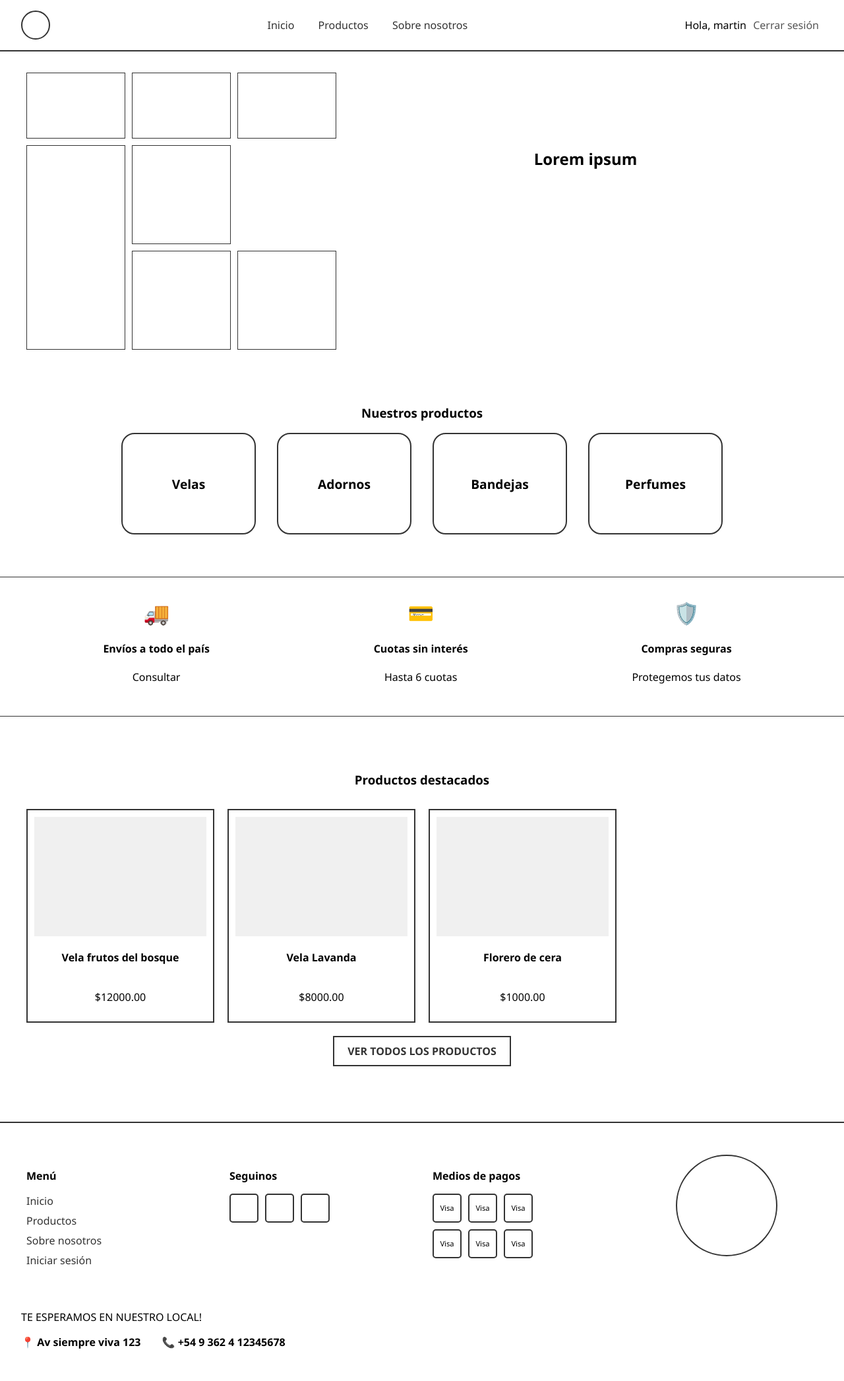
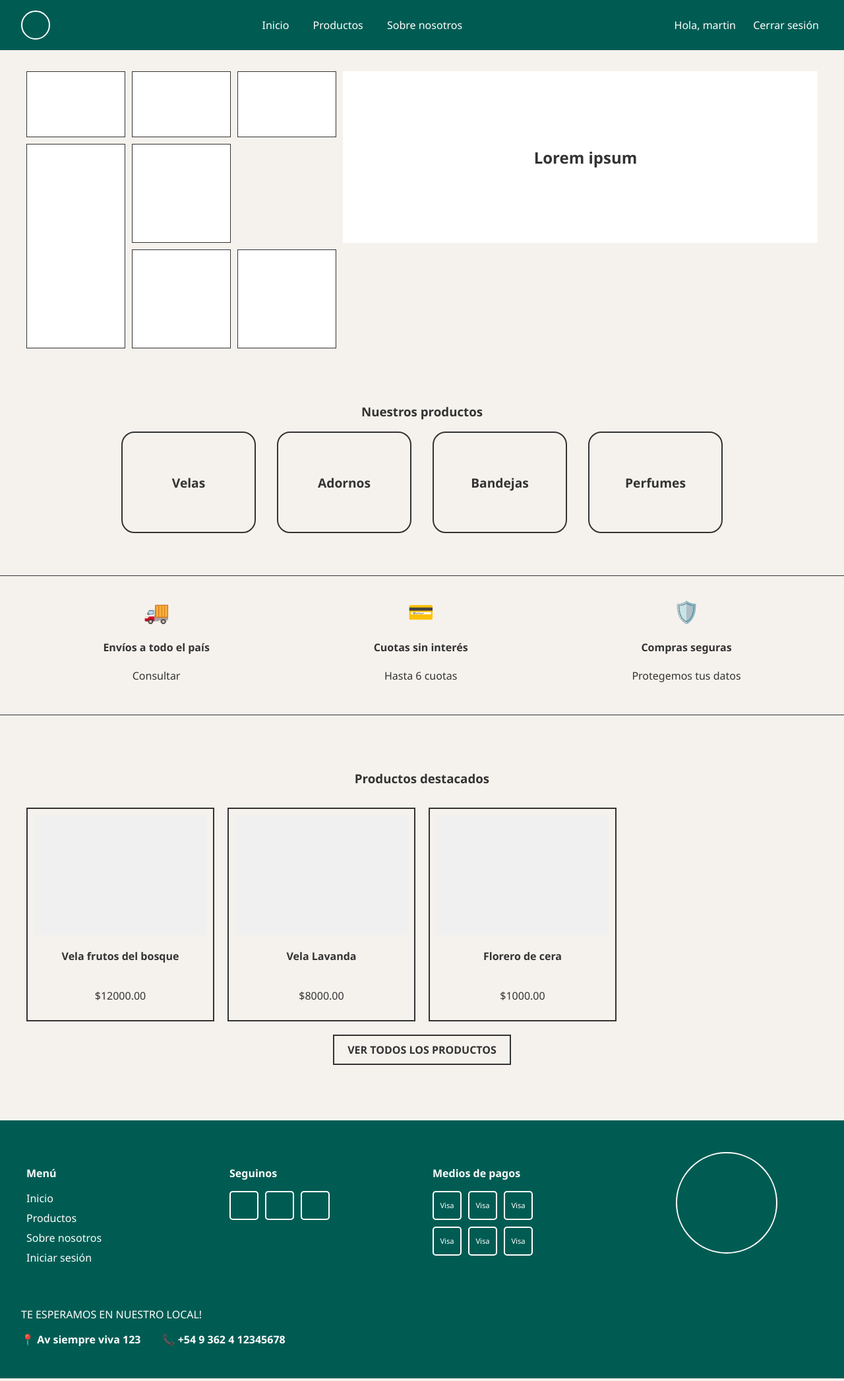
Before and after one commit to SantiniMartin/ecommerce-tohar, a Django app: page / in a window 1280 px wide. Shown: the whole page at 66% size. Run offline with Django 5.2, Linux system fonts and the light colour scheme; a user stored in the database is signed in; data comes from the database, SQL or seed files in the repository; both versions use the stored data as it was after the commit.

Commit message:
Se añaden mejoras visuales

```diff
--- a/static/css/styles.css
+++ b/static/css/styles.css
@@ -1,5 +1,18 @@
 /* Global Styles */
+:root {
+    --bg-color: #F5F2ED;
+    --text-color: #333333;
+    --primary-color: #B2AC88;
+    /* Verde Salvia */
+    --accent-color: #D4AF37;
+    /* Oro Viejo */
+    --dark-green: #005C53;
+    /* Verde Oscuro para navbar/footer */
+    --white: #ffffff;
+}
+
 body {
+
     font-family: 'Segoe UI', Tahoma, Geneva, Verdana, sans-serif;
     margin: 0;
     padding: 0;
@@ -7,7 +20,10 @@ body {
     display: flex;
     flex-direction: column;
     min-height: 100vh;
+    background-color: var(--bg-color);
+    color: var(--text-color);
 }
+
 
 main {
     flex: 1;
@@ -25,13 +41,14 @@ a {
     justify-content: space-between;
     align-items: center;
     padding: 1rem 2rem;
-    border-bottom: 2px solid #333;
+    background-color: var(--dark-green);
+    border-bottom: none;
 }
 
 .circle-logo {
     width: 40px;
     height: 40px;
-    border: 2px solid #333;
+    border: 2px solid var(--white);
     border-radius: 50%;
 }
 
@@ -39,10 +56,15 @@ a {
 .auth-links a {
     margin: 0 1rem;
     font-weight: 500;
+    color: var(--white);
 }
 
 .auth-links a {
-    color: #555;
+    color: var(--white);
+}
+
+.auth-links button {
+    color: var(--white);
 }
 
 /* Hero Section (Grid) */
@@ -316,6 +338,11 @@ a {
     margin-bottom: 0.5rem;
 }
 
+.user-auth {
+    color: var(--white);
+    margin-right: 1rem;
+}
+
 .search-form input {
     width: 100%;
     padding: 8px;
@@ -480,7 +507,9 @@ a {
 
 /* Footer */
 .main-footer {
-    border-top: 2px solid #333;
+    background-color: var(--dark-green);
+    color: var(--white);
+    border-top: none;
     padding: 3rem 2rem;
     margin-top: 4rem;
 }
@@ -495,6 +524,7 @@ a {
 
 .footer-column h4 {
     margin-bottom: 1rem;
+    color: var(--white);
 }
 
 .footer-column ul {
@@ -504,6 +534,10 @@ a {
 
 .footer-column ul li {
     margin-bottom: 0.5rem;
+}
+
+.footer-column a {
+    color: var(--white);
 }
 
 .social-icons,
@@ -516,18 +550,19 @@ a {
 .icon-box {
     width: 40px;
     height: 40px;
-    border: 2px solid #333;
+    border: 2px solid var(--white);
     border-radius: 5px;
     display: flex;
     align-items: center;
     justify-content: center;
     font-size: 0.7rem;
+    color: var(--white);
 }
 
 .map-placeholder {
     width: 150px;
     height: 150px;
-    border: 2px solid #333;
+    border: 2px solid var(--white);
     border-radius: 50%;
     margin: 0 auto;
 }
@@ -537,12 +572,14 @@ a {
     text-align: left;
     max-width: 1200px;
     margin-right: auto;
+    color: var(--white);
 }
 
 .contact-details {
     display: flex;
     gap: 2rem;
     font-weight: bold;
+    color: var(--white);
 }
 
 /* Product Detail */
--- a/templates/base.html
+++ b/templates/base.html
@@ -6,7 +6,8 @@
     <meta name="viewport" content="width=device-width, initial-scale=1.0">
     <title>{% block title %}Tohar Deco{% endblock %}</title>
     {% load static %}
-    <link rel="stylesheet" href="{% static 'css/styles.css' %}?v=1.0">
+    <link rel="stylesheet" href="{% static 'css/styles.css' %}?v=1.2">
+
 
     {% block extra_css %}{% endblock %}
 </head>
@@ -23,11 +24,11 @@
         </nav>
         <div class="auth-links">
             {% if user.is_authenticated %}
-            <span>Hola, {{ user.username }}</span>
+            <span class="user-auth">Hola, {{ user.username }}</span>
             <form action="{% url 'logout' %}" method="post" style="display:inline;">
                 {% csrf_token %}
                 <button type="submit"
-                    style="background:none; border:none; color:#555; cursor:pointer; font-weight:500; font-family:inherit; font-size:inherit;">Cerrar
+                    style="background:none; border:none; color:var(--white); cursor:pointer; font-weight:500; font-family:inherit; font-size:inherit hover:var(--primary-color);">Cerrar
                     sesión</button>
             </form>
             {% else %}
@@ -48,9 +49,9 @@
                 <h4>Menú</h4>
                 <ul>
                     <li><a href="{% url 'home' %}">Inicio</a></li>
-                    <li><a href="#">Productos</a></li>
-                    <li><a href="#">Sobre nosotros</a></li>
-                    <li><a href="#">Iniciar sesión</a></li>
+                    <li><a href="{% url 'product_list' %}">Productos</a></li>
+                    <li><a href="{% url 'about' %}">Sobre nosotros</a></li>
+                    <li><a href="{% url 'login' %}">Iniciar sesión</a></li>
                 </ul>
             </div>
             <div class="footer-column">
```
Also changed, not shown: db.sqlite3.
